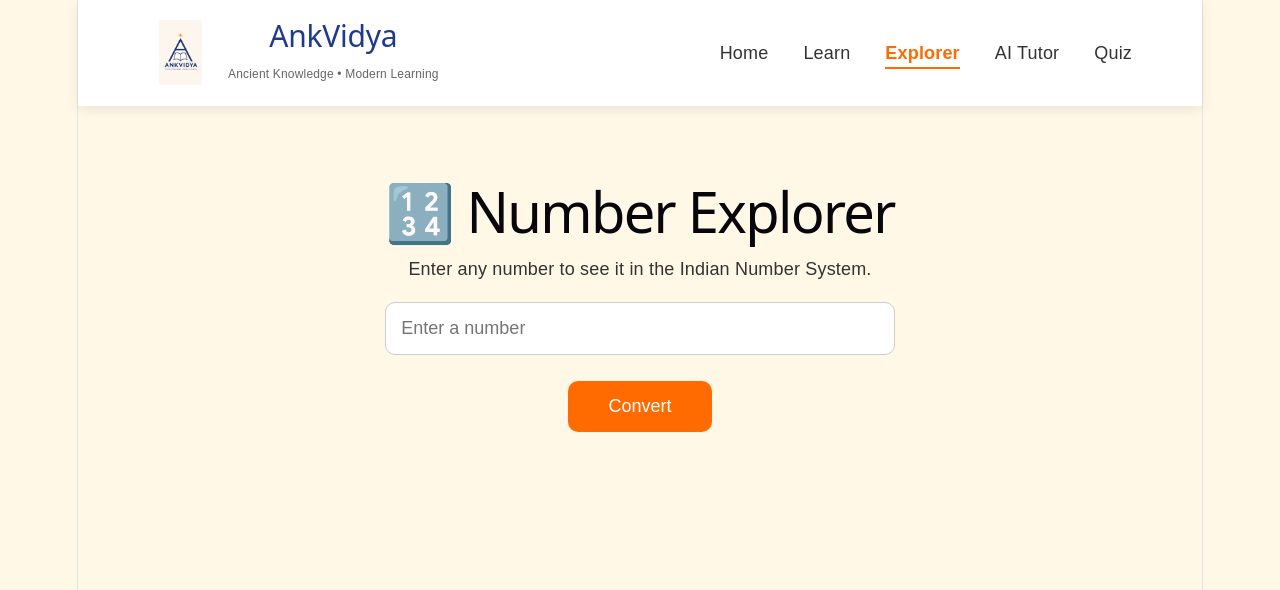
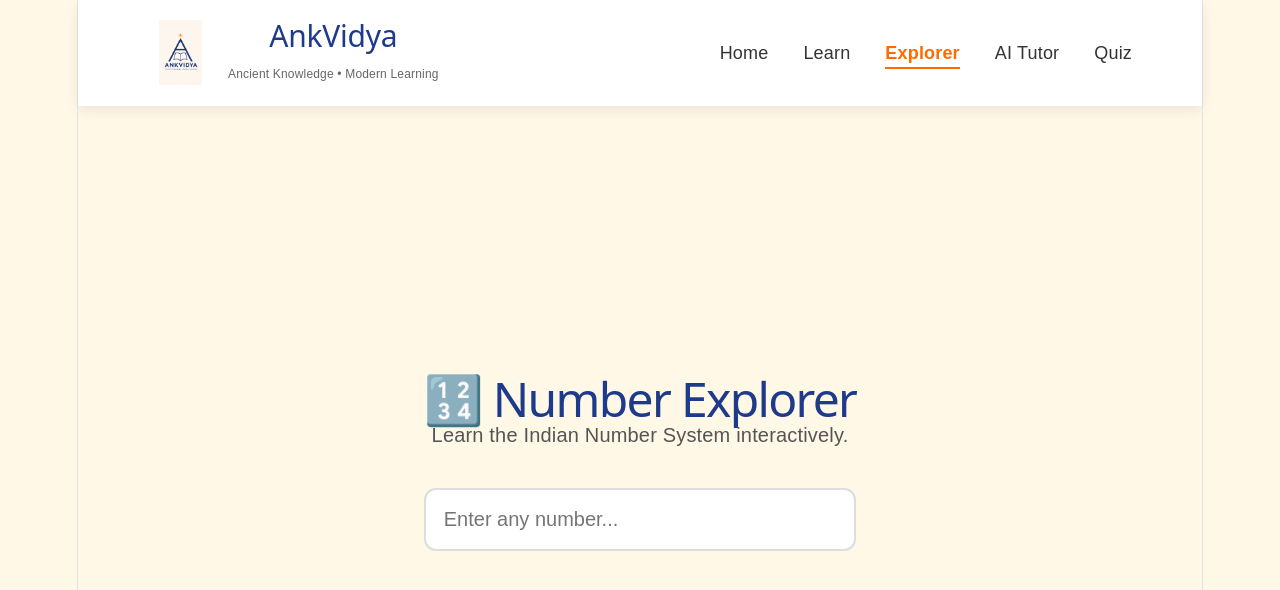
Before and after one commit to vaishnavi5640/AnkVidya, a React app in the folder frontend/: page /explorer in a window 1280 px wide. Shown: the top 590 px of the page. Built offline with nearby package versions, Linux system fonts and the light colour scheme; the HTML template or start-up script is replaced by a standard one.

Commit message:
Added Devanagari numeral converter

```diff
--- a/frontend/src/pages/Explorer.jsx
+++ b/frontend/src/pages/Explorer.jsx
@@ -1,101 +1,112 @@
 import { useState } from "react";
 import Navbar from "../components/Navbar";
+import "../styles/Explorer.css";
 
 function Explorer() {
   const [number, setNumber] = useState("");
-  const [result, setResult] = useState("");
 
-  const convertIndianFormat = (num) => {
+  const formatIndian = (num) => {
+    if (!num) return "";
+
     const x = num.toString();
 
     if (x.length <= 3) return x;
 
-    const lastThree = x.substring(x.length - 3);
-    const otherNumbers = x.substring(0, x.length - 3);
+    const lastThree = x.slice(-3);
+    const other = x.slice(0, -3);
 
-    const formatted =
-      otherNumbers.replace(/\B(?=(\d{2})+(?!\d))/g, ",") +
+    return (
+      other.replace(/\B(?=(\d{2})+(?!\d))/g, ",") +
       "," +
-      lastThree;
-
-    return formatted;
+      lastThree
+    );
   };
 
-  const handleConvert = () => {
-    if (number === "") {
-      setResult("");
-      return;
-    }
+  const formatInternational = (num) => {
+    if (!num) return "";
+    return Number(num).toLocaleString("en-US");
+  };
 
-    setResult(convertIndianFormat(number));
+  const toDevanagari = (num) => {
+    const digits = {
+      "0": "०",
+      "1": "१",
+      "2": "२",
+      "3": "३",
+      "4": "४",
+      "5": "५",
+      "6": "६",
+      "7": "७",
+      "8": "८",
+      "9": "९",
+      ",": ","
+    };
+
+    return num
+      .toString()
+      .split("")
+      .map((d) => digits[d] || d)
+      .join("");
   };
 
   return (
     <>
       <Navbar />
 
-      <div
-        style={{
-          maxWidth: "700px",
-          margin: "60px auto",
-          textAlign: "center",
-        }}
-      >
+      <div className="explorer-page">
+
         <h1>🔢 Number Explorer</h1>
 
-        <p style={{ margin: "20px 0" }}>
-          Enter any number to see it in the Indian Number System.
+        <p className="subtitle">
+          Learn the Indian Number System interactively.
         </p>
 
         <input
+          className="number-input"
           type="number"
-          placeholder="Enter a number"
+          placeholder="Enter any number..."
           value={number}
           onChange={(e) => setNumber(e.target.value)}
-          style={{
-            padding: "15px",
-            width: "100%",
-            fontSize: "18px",
-            borderRadius: "10px",
-            border: "1px solid #ccc",
-          }}
         />
 
-        <br />
-        <br />
+        {number && (
+          <div className="cards">
 
-        <button
-          onClick={handleConvert}
-          style={{
-            padding: "15px 40px",
-            background: "#FF6B00",
-            color: "white",
-            border: "none",
-            borderRadius: "10px",
-            cursor: "pointer",
-            fontSize: "18px",
-          }}
-        >
-          Convert
-        </button>
+            <div className="card">
+              <h2>🌍 International Format</h2>
+              <p>{formatInternational(number)}</p>
+            </div>
 
-        {result && (
-          <div
-            style={{
-              marginTop: "40px",
-              padding: "25px",
-              background: "white",
-              borderRadius: "15px",
-              boxShadow: "0 5px 15px rgba(0,0,0,.1)",
-            }}
-          >
-            <h2>Indian Number Format</h2>
+            <div className="card">
+              <h2>🇮🇳 Indian Format</h2>
+              <p>{formatIndian(number)}</p>
+            </div>
 
-            <h1 style={{ color: "#1E3A8A", marginTop: "15px" }}>
-              {result}
-            </h1>
+            <div className="card">
+              <h2>📝 Devanagari Numerals</h2>
+              <p>{toDevanagari(number)}</p>
+            </div>
+
+            <div className="card">
+              <h2>🏛 Ancient Numerals</h2>
+              <p>
+                Brahmi numeral support will be added in the next version.
+              </p>
+            </div>
+
+            <div className="card">
+              <h2>💡 Did You Know?</h2>
+              <p>
+                The Indian Number System uses the grouping
+                <strong> 3-2-2 </strong>
+                while the International System uses
+                <strong> 3-3-3.</strong>
+              </p>
+            </div>
+
           </div>
         )}
+
       </div>
     </>
   );
--- /dev/null
+++ b/frontend/src/styles/Explorer.css
@@ -0,0 +1,84 @@
+.explorer-page{
+    max-width:1100px;
+    margin:auto;
+    padding:60px 20px;
+}
+
+.explorer-page h1{
+    text-align:center;
+    color:#1E3A8A;
+    font-size:48px;
+    margin-bottom:10px;
+}
+
+.subtitle{
+    text-align:center;
+    color:#555;
+    font-size:20px;
+    margin-bottom:40px;
+}
+
+.number-input{
+    width:100%;
+    padding:18px;
+    font-size:20px;
+    border:2px solid #ddd;
+    border-radius:12px;
+    outline:none;
+    transition:0.3s;
+}
+
+.number-input:focus{
+    border-color:#FF6B00;
+}
+
+.cards{
+    margin-top:40px;
+    display:grid;
+    grid-template-columns:repeat(auto-fit,minmax(300px,1fr));
+    gap:25px;
+}
+
+.card{
+    background:white;
+    padding:25px;
+    border-radius:16px;
+    box-shadow:0 8px 20px rgba(0,0,0,0.08);
+    transition:0.3s;
+}
+
+.card:hover{
+    transform:translateY(-8px);
+}
+
+.card h2{
+    color:#1E3A8A;
+    margin-bottom:15px;
+    font-size:24px;
+}
+
+.card p{
+    font-size:22px;
+    color:#333;
+    line-height:1.6;
+}
+
+@media(max-width:768px){
+
+.explorer-page h1{
+    font-size:36px;
+}
+
+.subtitle{
+    font-size:18px;
+}
+
+.number-input{
+    font-size:18px;
+}
+
+.cards{
+    grid-template-columns:1fr;
+}
+
+}
```
